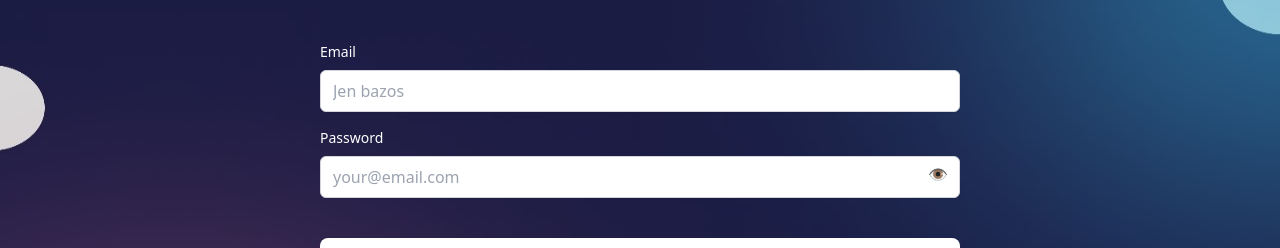
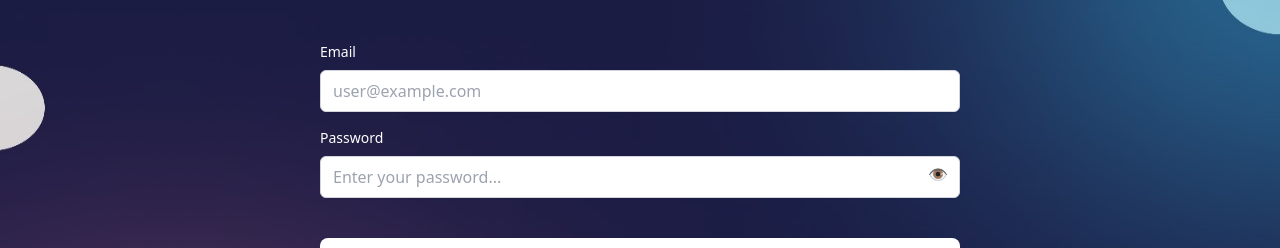
Before and after one commit to FinalYrProjectInterX/InterX-Frontend, a Next.js app: page /admin/login in a window 1280 px wide. Shown: the part 226-474 px from the top of the page. Built offline with nearby package versions, Linux system fonts and the light colour scheme.

Commit message:
some changes pushed

```diff
--- a/pages/admin/index.js
+++ b/pages/admin/index.js
@@ -285,7 +285,7 @@ const index = ({user, logout}) => {
             transcripts to ensure quality and authenticity. Maintain the
             integrity of our platform by managing the content effectively.
           </p>
-          <div className="container mx-auto p-4">
+          {/* <div className="container mx-auto p-4">
             {additionalFields.length>0 && <form
                 onSubmit={handleSubmit}
                 className="flex flex-wrap items-center justify-center mt-4 text-black"
@@ -311,18 +311,17 @@ const index = ({user, logout}) => {
                 </div>
               </form>
             }
-            {/* <SearchBar placeholder="Search..." /> */}
-          </div>
+          </div> */}
         </div>
-        <div className="flex mx-20 my-10 justify-center">
-          <div className="grid grid-cols-3 gap-8 mx-20 my-20 w-full">
+        <div className="flex flex-col items-center mx-4 sm:mx-10 lg:mx-20 my-10">
+          <div className="grid grid-cols-1 sm:grid-cols-2 lg:grid-cols-3 gap-8 w-full">
             {transcripts.map((transcript) => (
               <Link
                 key={transcript._id}
                 href={`/admin/transcript/${transcript.slug}`}
-                className={`flex flex-col items-center ${indexStyle.blockstyle}`}
+                className={`flex flex-col items-center ${indexStyle.blockstyle} p-6`}
               >
-                <dt className="mt-4 font-semibold text-2xl text-center mb-4 overflow-hidden h-[5vh]">
+                <dt className="mt-4 font-semibold text-xl text-center mb-4 overflow-hidden h-[5vh]">
                   {transcript.interview_name}
                 </dt>
                 <div className="flex flex-col items-center justify-between w-full">
@@ -331,7 +330,7 @@ const index = ({user, logout}) => {
                       <FontAwesomeIcon
                         icon={faUserTie}
                         className="mr-2"
-                        size="xl"
+                        size="lg"
                         style={{ color: "black" }}
                       />
                     </span>
--- a/pages/admin/login.js
+++ b/pages/admin/login.js
@@ -68,7 +68,7 @@ const login = ({user}) => {
       <div className='flex flex-col items-center justify-center h-screen'>
         <div className="mb-4 text-black w-[90%] mx-5 md:mx-0 md:w-1/2">
           <label for="name" className="block text-sm font-medium text-white dark:text-gray-300 mb-2">Email</label>
-          <input type="text" id="name" className="shadow-sm rounded-md w-full px-3 py-2 border border-gray-300 focus:outline-none focus:ring-indigo-500 focus:border-indigo-500" placeholder="Jen bazos" onChange={handleEmailChange} required />
+          <input type="text" id="name" className="shadow-sm rounded-md w-full px-3 py-2 border border-gray-300 focus:outline-none focus:ring-indigo-500 focus:border-indigo-500" placeholder="user@example.com" onChange={handleEmailChange} required />
         </div>
         <div className="mb-4 text-black w-[90%] mx-5 md:mx-0 md:w-1/2 relative">
           <label htmlFor="password" className="block text-sm font-medium text-white dark:text-gray-300 mb-2">Password</label>
@@ -76,7 +76,7 @@ const login = ({user}) => {
             type={isPasswordVisible ? "text" : "password"}
             id="password"
             className="shadow-sm rounded-md w-full px-3 py-2 border border-gray-300 focus:outline-none focus:ring-indigo-500 focus:border-indigo-500"
-            placeholder="your@email.com"
+            placeholder="Enter your password..."
             onChange={handlePasswordChange}
             required
           />
--- a/pages/login.js
+++ b/pages/login.js
@@ -73,7 +73,7 @@ const login = ({user, logout}) => {
       <div className='flex flex-col items-center justify-center h-[85vh]'>
         <div className="mb-4 text-black w-[90%] mx-5 md:mx-0 md:w-1/2">
           <label for="name" className="block text-sm font-medium text-white dark:text-gray-300 mb-2">Email</label>
-          <input type="text" id="name" className="shadow-sm rounded-md w-full px-3 py-2 border border-gray-300 focus:outline-none focus:ring-indigo-500 focus:border-indigo-500" placeholder="Jen bazos" onChange={handleEmailChange} required />
+          <input type="text" id="name" className="shadow-sm rounded-md w-full px-3 py-2 border border-gray-300 focus:outline-none focus:ring-indigo-500 focus:border-indigo-500" placeholder="user@example.com" onChange={handleEmailChange} required />
         </div>
         <div className="mb-4 text-black w-[90%] mx-5 md:mx-0 md:w-1/2 relative">
           <label htmlFor="password" className="block text-sm font-medium text-white dark:text-gray-300 mb-2">Password</label>
@@ -81,7 +81,7 @@ const login = ({user, logout}) => {
             type={isPasswordVisible ? "text" : "password"}
             id="password"
             className="shadow-sm rounded-md w-full px-3 py-2 border border-gray-300 focus:outline-none focus:ring-indigo-500 focus:border-indigo-500"
-            placeholder="your@email.com"
+            placeholder="Enter your password..."
             onChange={handlePasswordChange}
             required
           />
--- a/pages/profile.js
+++ b/pages/profile.js
@@ -195,8 +195,8 @@ const profile = ({user, logout}) => {
       <div className="flex flex-row items-start justify-between w-[80%] m-auto my-8">
         <p className="text-4xl my-2">Transcripts</p>
       </div>
-      {transcripts.length>0 && <div className="flex mx-20 my-5 justify-center">
-        <div className="grid grid-cols-3 gap-8 mx-20 my-20 w-full">
+      {transcripts.length>0 && <div className="flex flex-col items-center mx-4 sm:mx-10 lg:mx-20 my-10">
+        <div className="grid grid-cols-1 sm:grid-cols-2 lg:grid-cols-3 gap-8 w-full">
           {transcripts.map((transcript) => (
             <div
               key={transcript._id}
@@ -208,15 +208,15 @@ const profile = ({user, logout}) => {
               >
                 <FontAwesomeIcon icon={faTrashAlt} size="lg" />
               </button>
-              <dt className="mt-8 font-semibold text-2xl text-center mb-4 overflow-hidden h-[5vh]">
+              <dt className="mt-4 font-semibold text-xl text-center mb-4 overflow-hidden h-[5vh]">
                 {transcript.interview_name}
               </dt>
               <div className="flex flex-col items-center justify-between w-full">
-                <dd className="mt-2 font-semibold text-xl flex flex-row justify-between w-full">
+                <dd className="mt-2 font-semibold text-lg flex justify-between w-full">
                   <span className="w-1/2"><FontAwesomeIcon
                     icon={faUserTie}
                     className="mr-2"
-                    size="xl"
+                    size="lg"
                     style={{ color: "black" }}
                   /></span>
                   <span className="w-2/5">
```
